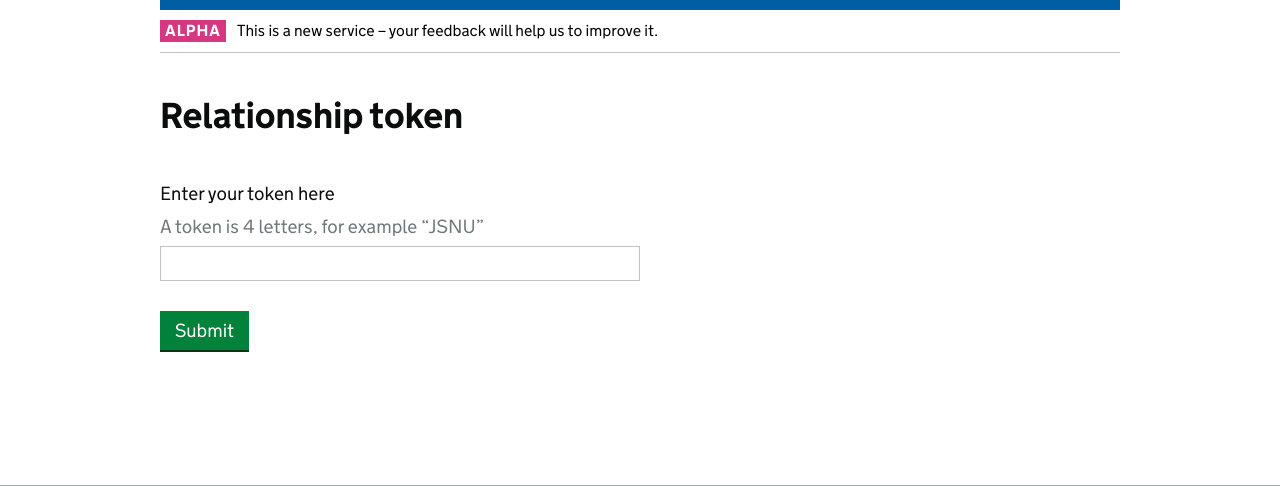
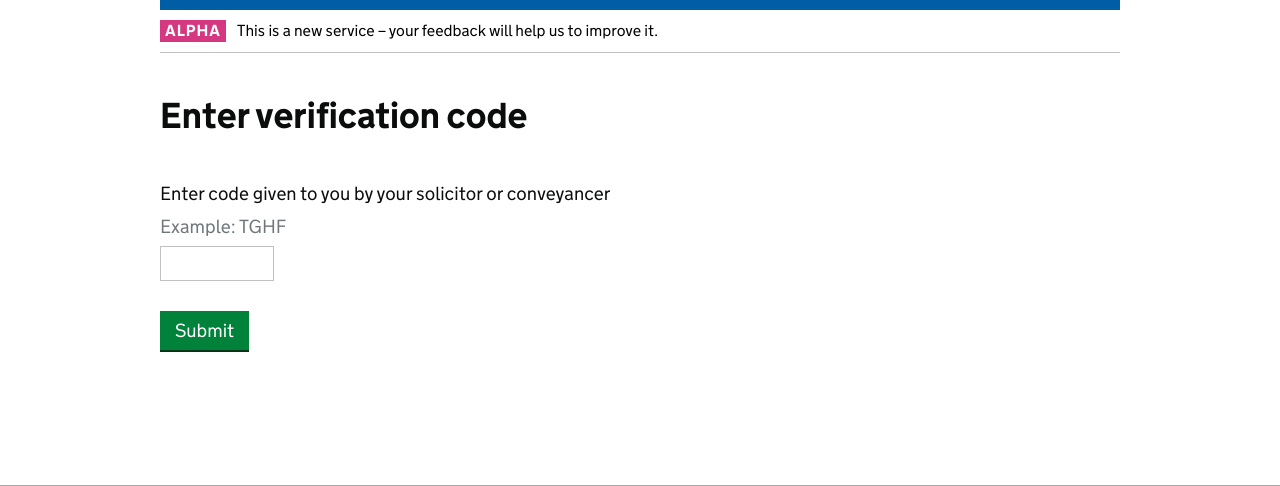
Before and after one commit to LandRegistry/service-frontend, a Flask app: template application/frontend/templates/client-enter-token.html in a window 1280 px wide. Shown: the part 73-559 px from the top of the page. Run offline with Flask 2, Linux system fonts and the light colour scheme; the template is opened without the code that fills it, so the values that code supplies are empty; parts of the project's set-up code (start-up, migrations or seed data) failed here and were passed over.

Commit message:
polish client enters token page, copy and input size

```diff
--- a/application/frontend/templates/client-enter-token.html
+++ b/application/frontend/templates/client-enter-token.html
@@ -12,13 +12,13 @@
         <form class="form" action="/relationship/client/accept" method="POST">
 
           <h1 class="form-title heading-large">
-            Relationship token
+            Enter verification code
           </h1>
 
           <div class="form-group">
-            <label class="form-label" for="token">Enter your token here</label>
-            <p class="form-hint">A token is 4 letters, for example “JSNU”</p>
-            <input type="text" class="form-control" id="token" name="token">
+            <label class="form-label" for="token">Enter code given to you by your solicitor or conveyancer</label>
+            <p class="form-hint">Example: TGHF</p>
+            <input type="text" class="form-control field-numeric" id="token" name="token">
           </div>
 
           <div class="form-group">
```
